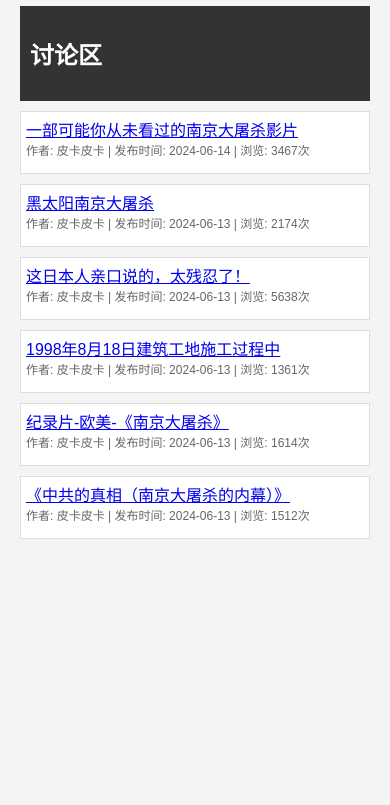
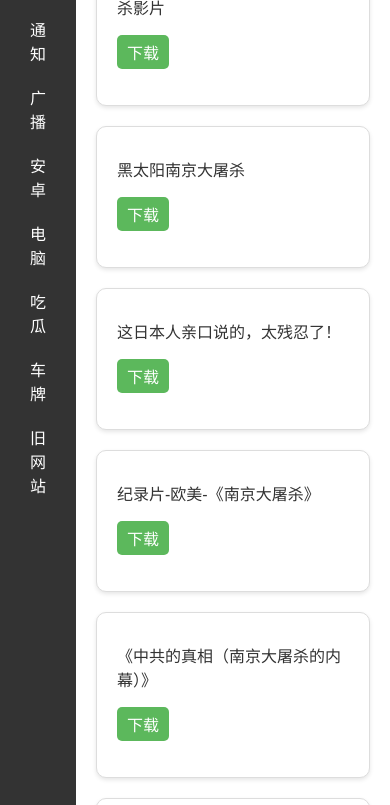
Before and after one commit to Abcd136/b41, a plain HTML site: page index.html in a window 390 px wide. Shown: the part 101-906 px from the top of the page. Before the commit the page ends 844 px from the top, so only its background shows below. Drawn offline with Linux system fonts and the light colour scheme.

Commit message:
Add files via upload

```diff
--- a/index.html
+++ b/index.html
@@ -3,110 +3,244 @@
 <head>
     <meta charset="UTF-8">
     <meta name="viewport" content="width=device-width, initial-scale=1.0">
-    <title>论坛界面</title>
+    <title>专业司机培训学校</title>
     <style>
         body {
             font-family: Arial, sans-serif;
             margin: 0;
+            padding: 0;
+            display: flex;
+        }
+        .sidebar {
+            width: 250px;
+            background-color: #333;
+            height: 100vh;
+            color: white;
             padding: 20px;
-            background-color: #f4f4f4;
+            transition: width 0.3s;
         }
-        .forum-title {
-            text-align: center;
-            margin-bottom: 20px;
+        .sidebar a {
+            color: white;
+            text-decoration: none;
+            display: block;
+            padding: 10px;
         }
-        .forum-category {
-            background-color: #333;
-            color: white;
-            padding: 10px;
+        .sidebar a:hover {
+            background-color: #555;
+        }
+        .sidebar .submenu {
+            display: none;
+            padding-left: 20px;
+        }
+        .sidebar .submenu a {
+            padding: 5px;
+        }
+        .main-content {
+            flex-grow: 1;
+            padding: 20px;
+        }
+        .card-container {
+            display: grid;
+            grid-template-columns: repeat(auto-fit, minmax(300px, 1fr));
+            grid-gap: 20px;
+        }
+        .card {
+            background-color: #fff;
+            border: 1px solid #ddd;
+            border-radius: 10px;
+            padding: 20px;
+            box-shadow: 0 2px 4px rgba(0,0,0,0.1);
+            transition: transform 0.2s;
+        }
+        .card:hover {
+            transform: translateY(-5px);
+        }
+        .card-category {
+            text-transform: uppercase;
+            color: #666;
+            font-size: 0.8em;
             margin-bottom: 10px;
         }
-        .forum-thread {
-            background-color: white;
-            border: 1px solid #ddd;
+        .card-title {
+            font-size: 1.5em;
             margin-bottom: 10px;
-            padding: 10px;
         }
-        .thread-title {
-            font-size: 18px;
-            margin-bottom: 5px;
+        .card-content {
+            font-size: 1em;
+            color: #333;
         }
-        .thread-info {
-            font-size: 14px;
-            color: #666;
+
+        /* 响应式设计 */
+        @media (max-width: 768px) {
+            body {
+                flex-direction: row; /* 保持侧边栏在左侧 */
             }
-        .thread-content {
-            margin-top: 10px;
+            .sidebar {
+                width: auto; /* 保持固定宽度 */
+                height: auto;
             }
-        /* 响应式设计：手机界面 */
-        @media (max-width: 768px) {
-            .forum-thread {
-                padding: 5px;
+            .main-content {
+                flex-grow: 1;
+                padding: 20px;
             }
-            .thread-title {
-                font-size: 16px;
+            .card-container {
+                grid-template-columns: 1fr; /* 卡片堆叠 */
             }
-            .thread-info {
-                font-size: 12px;
+            .download-btn {
+            display: inline-block;
+            padding: 5px 10px;
+            background-color: #5cb85c;
+            color: white;
+            text-decoration: none;
+            border-radius: 5px;
+            transition: background-color 0.3s;
+        }
+        .download-btn:hover {
+            background-color: #4cae4c;
         }
     }
     </style>
 </head>
 <body>
-    <h1 class="forum-title">论坛首页</h1>
-
-    <div class="forum-category">
-        <h2>讨论区</h2>
+    <div class="sidebar">
+                <h2></h2>
+        <a href="#" class="menu-toggle" onclick="toggleMenu(event, 'submenu0')">首页</a>
+        <div id="submenu0" class="submenu">
+            <a href="https://abcd136.github.io/b/">跳转</a>
+            </div>
+        <a href="#" class="menu-toggle" onclick="toggleMenu(event, 'submenu1')">通知</a>
+        <div id="submenu1" class="submenu">
+            <a href="https://abcd136.github.io/b1/">公告</a>
+        </div>
+        <a href="#" class="menu-toggle" onclick="toggleMenu(event, 'submenu2')">广播</a>
+        <div id="submenu2" class="submenu">
+            <a href="#">广播站</a>
+        </div>
+        <a href="#" class="menu-toggle" onclick="toggleMenu(event, 'submenu3')">安卓</a>
+        <div id="submenu3" class="submenu">
+            <a href="#">软件</a>
+            <a href="#">梯子</a>
+            <a href="#">影视</a>
+            <a href="#">小说</a>
+            <a href="#">AI</a>
+            <a href="#">搜图</a>
+            <a href="#">私密</a>
+            <a href="#">网盘</a>
+            <a href="#">手游</a>
+            <a href="#">动漫</a>
+            <a href="#">工具</a>
+        </div>
+        <a href="#" class="menu-toggle" onclick="toggleMenu(event, 'submenu4')">电脑</a>
+        <div id="submenu4" class="submenu">
+            <a href="#">软件</a>
+            <a href="#">梯子</a>
+            <a href="#">游戏网站</a>
+            <a href="#">游戏加速</a>
+            <a href="#">游戏</a>
+            <a href="#">系统</a>
+        </div>
+        <a href="#" class="menu-toggle" onclick="toggleMenu(event, 'submenu5')">吃瓜</a>
+        <div id="submenu5" class="submenu">
+            <a href="#">网络</a>
+        </div>
+        <a href="#" class="menu-toggle" onclick="toggleMenu(event, 'submenu6')">车牌</a>
+        <div id="submenu6" class="submenu">
+            <a href="#">网络</a>
+            <a href="#">车号</a>
+            <a href="#">里番</a>
+        </div>
+        <a href="#" class="menu-toggle" onclick="toggleMenu(event, 'submenu7')">旧网站</a>
+        <div id="submenu7" class="submenu">
+            <a href="https://abcd136.github.io/abcd/">跳转</a>
+        </div>
+    </div>
+    <div class="main-content">
+        <div class="header">
+            <h1></h1>
         </div>
 
-    <div class="forum-thread">
-        <a href="https://abcd136.github.io/b42/">一部可能你从未看过的南京大屠杀影片</a>
-        <div class="thread-info">作者: 皮卡皮卡 | 发布时间: 2024-06-14 | 浏览: 3467次</div>
-        <div class="thread-content">
+        <div class="card-container">
+
+        <div class="card">
+        <div class="card-category"></div>
+        <div class="card-title"></div>
+        <div class="card-content">
+        <div class="download-section">
+            一部可能你从未看过的南京大屠杀影片
+        <p><a href="https://share.feijipan.com/s/IyBUeFjV" class="download-btn">下载</a>
 
 </div>
             </div>
-
-    <div class="forum-thread">
-        <a href="https://abcd136.github.io/b43/">黑太阳南京大屠杀</a>
-        <div class="thread-info">作者: 皮卡皮卡 | 发布时间: 2024-06-13 | 浏览: 2174次</div>
-        <div class="thread-content">
+    </div>
+    <div class="card">
+        <div class="card-category"></div>
+        <div class="card-title"></div>
+        <div class="card-content">
+        <div class="download-section">
+            黑太阳南京大屠杀
+        <p><a href="https://share.feijipan.com/s/ZIBUbgGS" class="download-btn">下载</a>
 
 </div>
             </div>
-
-        <div class="forum-thread">
-        <a href="https://abcd136.github.io/b44/">这日本人亲口说的，太残忍了！</a>
-        <div class="thread-info">作者: 皮卡皮卡 | 发布时间: 2024-06-13 | 浏览: 5638次</div>
-        <div class="thread-content">
+    </div>
+    <div class="card">
+        <div class="card-category"></div>
+        <div class="card-title"></div>
+        <div class="card-content">
+        <div class="download-section">
+            这日本人亲口说的，太残忍了！
+        <p><a href="https://share.feijipan.com/s/TABU3Gj7" class="download-btn">下载</a>
 
 </div>
             </div>
-
-        <div class="forum-thread">
-        <a href="https://abcd136.github.io/b45/">1998年8月18日建筑工地施工过程中</a>
-        <div class="thread-info">作者: 皮卡皮卡 | 发布时间: 2024-06-13 | 浏览: 1361次</div>
-        <div class="thread-content">
+    </div>
+    <div class="card">
+        <div class="card-category"></div>
+        <div class="card-title"></div>
+        <div class="card-content">
+        <div class="download-section">
+            纪录片-欧美-《南京大屠杀》
+        <p><a href="https://share.feijipan.com/s/j7BUQRbh" class="download-btn">下载</a>
 
 </div>
             </div>
-
-     <div class="forum-thread">
-        <a href="https://abcd136.github.io/b46/">纪录片-欧美-《南京大屠杀》</a>
-        <div class="thread-info">作者: 皮卡皮卡 | 发布时间: 2024-06-13 | 浏览: 1614次</div>
-        <div class="thread-content">
+    </div>
+    <div class="card">
+        <div class="card-category"></div>
+        <div class="card-title"></div>
+        <div class="card-content">
+        <div class="download-section">
+            《中共的真相（南京大屠杀的内幕）》
+        <p><a href="https://share.feijipan.com/s/s8BUQfTM" class="download-btn">下载</a>
 
 </div>
             </div>
-
-     <div class="forum-thread">
-        <a href="https://abcd136.github.io/b47/">《中共的真相（南京大屠杀的内幕）》</a>
-        <div class="thread-info">作者: 皮卡皮卡 | 发布时间: 2024-06-13 | 浏览: 1512次</div>
-        <div class="thread-content">
+    </div>
+    <div class="card">
+        <div class="card-category"></div>
+        <div class="card-title">1998年8月18日建筑工地施工过程中</div>
+        <div class="card-content">
+#图说南京大屠杀史# <p>1998年8月18日，在南京一处建筑工地施工过程中，意外挖出41个人头骨和大量肢骨，现场散发刺鼻气味。
+<p>颅骨、肢骨以及同部位的骨骼被装在长约1米、宽约0.3米的简易木盒子或蒲包里，颜色发黑，味道刺鼻（后考证浓硫酸）。
+<p>专家最终判定这批尸骨属于惨死于细菌实验的同胞，埋尸地点位于荣字第1644部队本部——原中央医院旧址范围内。
+<p>1949年，1644部队第四任部队长佐藤俊二在苏联法庭上供认，1644部队曾大量制造细菌武器。
 
 </div>
             </div>
+    </div>
+            </div>
 
-    <!-- 更多主题帖子可以按照上面的格式添加 -->
+    <script>
+        function toggleMenu(event, submenuId) {
+            event.preventDefault(); // 阻止链接的默认行为
+            var submenu = document.getElementById(submenuId);
+            if (submenu.style.display === 'block') {
+                submenu.style.display = 'none';
+            } else {
+                submenu.style.display = 'block';
+            }
+        }
+        // ... JavaScript代码保持不变 ...
+    </script>
 </body>
 </html>
```
Lines whose indentation alone changed are shown as unchanged.
